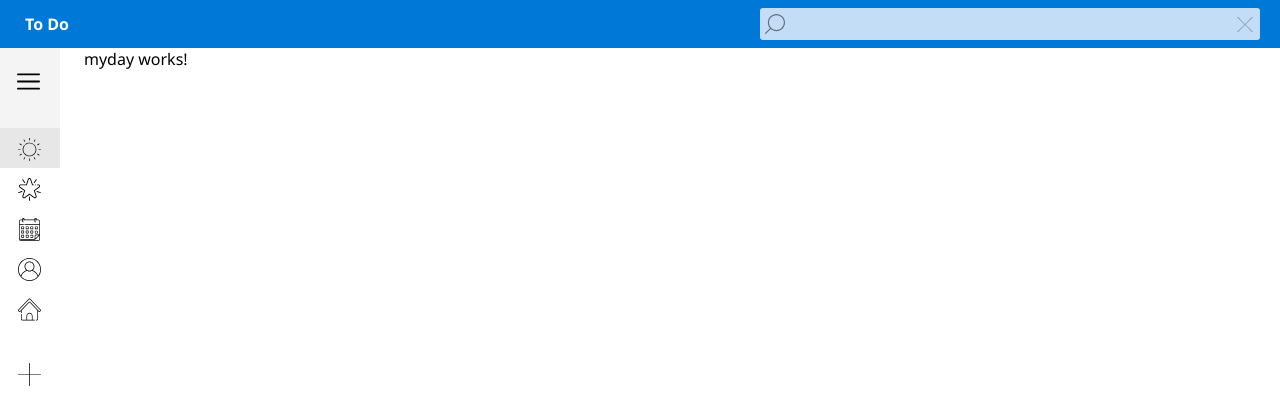
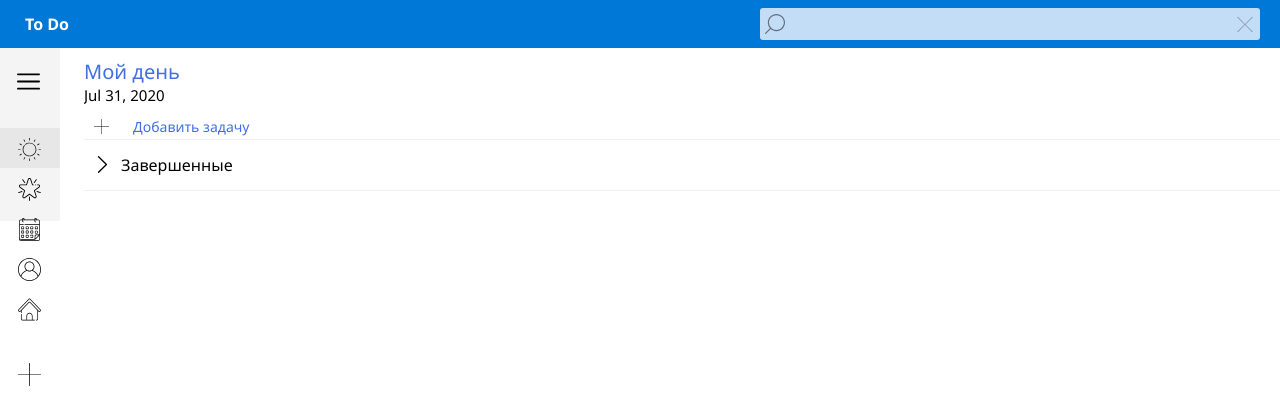
Before and after one commit to HakobjanianDavid/To-do-app-microsoft, an Angular app: page /tasks/myday in a window 1280 px wide. Shown: the top 414 px of the page. Built offline with nearby package versions, Linux system fonts and the light colour scheme; a web font is replaced by a local one.

Commit message:
:feat: add complited tasks

```diff
--- a/src/app/inbox/inbox.component.html
+++ b/src/app/inbox/inbox.component.html
@@ -24,11 +24,30 @@
 
 <div class="tasks" (click) = addTask()>
     <div class="taskItem"
-        *ngFor="let task of tasks"
+        *ngFor="let task of tasks; let i=index"
     >
-        <div class="taskItem__circle"></div>
+        <div class="taskItem__circle" (click) = "addInComplitedTask(task, i)"></div>
         <span class="taskItem__title">
             {{ task }}
         </span>
     </div>
+
+
+    <div class="" *ngIf="complitedTasks.length">
+        <div class="taskItem">
+            <div class="taskItem__circle"></div>
+            <span class="taskItem__title">
+                Завершенные
+            </span>
+        </div>
+
+        <div class="taskItem"
+            *ngFor="let complitedTask of complitedTasks"
+            >
+            <div class="taskItem__circle"></div>
+            <span class="taskItem__title">
+                {{ complitedTask }}
+            </span>
+        </div>
+    </div>
 </div>
--- a/src/app/inbox/inbox.component.ts
+++ b/src/app/inbox/inbox.component.ts
@@ -14,6 +14,7 @@
 	focusOutStyles;
 
 	tasks: string[] = [];
+	complitedTasks: string[] = [];
 
 	@ViewChild('tasksInput') inputElement: ElementRef;
 	@ViewChild('taskInputWrapper') taskInputWrapper: ElementRef;
@@ -27,6 +28,7 @@
 		this.tasks = tasksService.tasks;
 		this.focusOnStyles = tasksService.focusService;
 		this.focusOutStyles = tasksService.focusOutService;
+		this.complitedTasks = tasksService.complitedTasks;
 	}
 
 	ngOnInit(): void {
@@ -60,4 +62,9 @@
 			this.focusOutStyles();
 		}
 	}
+
+	addInComplitedTask(task, i) {
+		this.tasks.splice(i, 1);
+		this.complitedTasks.unshift(task);
+	}
 }
--- a/src/app/myday/myday.component.html
+++ b/src/app/myday/myday.component.html
@@ -1 +1,69 @@
-<p>myday works!</p>
+<div class="inboxTitle" (click) = addTask()>
+    <div class="inboxTitleHeader">
+        <span class="inboxTitleHeader__title">
+            Мой день
+        </span>
+        <span class="inboxTitleHeader__date"> {{ day | date}}</span>
+    </div>
+    <div class="inboxTitle__sortBox"></div>
+</div>
+<div class="taskInputWrapper" #taskInputWrapper>
+    <div class="taskInputAddIcon" (click) = focusToInput($event) #addIconWrapper>
+        <img src="../../assets/images/leftBarSide/plusIcon.svg" alt="plus" class="taskInputAddIcon__Img" #addIcon>
+    </div>
+
+    <input type="text" placeholder="Добавить задачу"
+    class="taskInputWrapper__inputField"
+    (click) = focusToInput($event)
+    (keydown.enter) = addTask()
+    #tasksInput [(ngModel)]="taskInput">
+
+    <button *ngIf="tasksInput.value"
+    class="taskInputWrapper__addBtn"
+    (click) = addTask()
+    >
+        Добавить
+    </button>
+</div>
+
+<div class="tasks" (click) = addTask()>
+
+    <div class="taskItem"
+        *ngFor="let task of dayTasks; let i=index"
+    >
+        <div class="taskItem__circle" (click) = "addInComplitedTask(task, i)"></div>
+        <span class="taskItem__title">
+            {{ task }}
+            <div class="">дневные</div>
+        </span>
+    </div>
+
+
+    <div *ngIf="complitedTasks.length" class="complitedTasks" #complitedTasksWrapper>
+
+        <div class="complitedTasksHeader">
+            <img class="taskitem__arrow" src="../../assets/images/arrow.svg" (click) = openComplitedTask() #img>
+            <span class="taskItem__title">
+                Завершенные
+            </span>
+        </div>
+
+        <div class="taskItem"
+            >
+            <div class="taskItem__circle"></div>
+            <span class="taskItem__title">
+                something
+            </span>
+        </div>
+
+        <div class="taskItem"
+            *ngFor="let complitedTask of complitedTasks"
+            >
+            <div class="taskItem__circle"></div>
+            <span class="taskItem__title">
+                {{ complitedTask }}
+            </span>
+        </div>
+    </div>
+
+</div>
--- a/src/app/myday/myday.component.scss
+++ b/src/app/myday/myday.component.scss
@@ -0,0 +1,142 @@
+.inboxTitle {
+    display: flex;
+    align-items: center;
+    justify-content: space-between;
+    height: 50px;
+    margin: 10px 0;
+
+    .inboxTitleHeader {
+        color: rgb(67,109,228);
+        font-size: 20px;
+        font-weight: 500;
+        white-space: nowrap;
+
+        display: flex;
+        flex-direction: column;
+
+        .inboxTitleHeader__date {
+            color: #000000;
+            font-size: 15px;
+            font-weight: 200;
+            white-space: nowrap;
+        }
+    }
+}
+
+.taskInputWrapper {
+    display: flex;
+    justify-content: space-between;
+    height: 50px;
+    border-bottom: 1.1px solid rgb(240,240,240);
+
+    .taskInputAddIcon {
+        display: flex;
+        align-items: center;
+        justify-content: center;
+        width: 35px;
+
+        .taskInputAddIcon__Img {
+            width: 15px;
+            height: 15px;
+        }
+
+        &:hover {
+            cursor: pointer;
+        }
+    }
+
+
+    .taskInputWrapper__inputField {
+        flex-grow: 2;
+        border: none;
+
+        padding-left: 14px;
+        outline: none;
+
+        &::placeholder {
+            color: rgb(67,109,228);
+            font-size: 14px;
+            font-weight: 500;
+        }
+    }
+
+    .otherColorPlaceholder {
+
+        &::placeholder {
+            color: rgb(122,131,141);
+        }
+    }
+
+    .taskInputWrapper__addBtn {
+        width: 90px;
+        background-color: inherit;
+        border: 0px;
+        color: darken($color: rgb(67,109,228), $amount: 10);
+        font-size: 15px;
+        font-weight: 600;
+        outline: none;
+        text-transform: uppercase;
+
+        &:hover {
+            cursor: pointer;
+        }
+    }
+}
+
+.tasks {
+    height: 100%;
+
+
+    .taskItem {
+        height: 50px;
+        display: flex;
+        align-items: center;
+
+        border-bottom: 1.1px solid rgb(240,240,240);
+
+        &:hover {
+            background-color: rgb(240,240,240);
+            cursor: pointer;
+        }
+
+        .taskItem__circle {
+            width: 17px;
+            height: 17px;
+            border: 1.19px solid rgb(67,109,228);
+            border-radius: 50%;
+            margin-left: 8px;
+
+            &:hover {
+                background-color: lighten($color: green, $amount: 20);
+            }
+        }
+
+        .taskItem__title {
+            padding-left: 20px;
+        }
+    }
+
+}
+
+.complitedTasks {
+    overflow: hidden;
+    height: 52px;
+
+    .complitedTasksHeader {
+        height: 50px;
+        display: flex;
+        align-items: center;
+
+        border-bottom: 1.1px solid rgb(240,240,240);
+
+        .taskitem__arrow {
+            width: 17px;
+            height: 17px;
+            margin: 0 10px;
+        }
+    }
+}
+
+.screwArrowDown {
+    transform: rotate(90deg);
+}
--- a/src/app/myday/myday.component.ts
+++ b/src/app/myday/myday.component.ts
@@ -1,15 +1,86 @@
-import { Component, OnInit } from '@angular/core';
+import { TasksServiceService } from './../services/tasks-service.service';
+import { Component, OnInit, ViewChild, ElementRef } from '@angular/core';
 
 @Component({
-  selector: 'app-myday',
-  templateUrl: './myday.component.html',
-  styleUrls: ['./myday.component.scss']
+	selector: 'app-myday',
+	templateUrl: './myday.component.html',
+	styleUrls: ['./myday.component.scss']
 })
 export class MydayComponent implements OnInit {
+	taskInput: string;
+	flag: boolean = false;
 
-  constructor() { }
+	day: Date = new Date();
 
-  ngOnInit(): void {
-  }
+	focusOnStyles;
+	focusOutStyles;
 
+	dayTasks: string[] = [];
+	complitedTasks: string[] = [];
+
+	@ViewChild('tasksInput') inputElement: ElementRef;
+	@ViewChild('taskInputWrapper') taskInputWrapper: ElementRef;
+	@ViewChild('addIcon') addIcon: ElementRef;
+	@ViewChild('addIconWrapper') addIconWrapper: ElementRef;
+	@ViewChild('complitedTasksWrapper') complitedTasksWrapper: ElementRef;
+	@ViewChild('img') img: ElementRef;
+
+	inputFocus: boolean = false;
+
+	constructor(private tasksService: TasksServiceService) {
+		this.dayTasks = tasksService.dayTasks;
+		this.focusOnStyles = tasksService.focusService;
+		this.focusOutStyles = tasksService.focusOutService;
+		this.complitedTasks = tasksService.complitedTasks;
+	}
+
+	ngOnInit(): void {
+	}
+
+	focusToInput(event) {
+		if (event.target === this.addIconWrapper.nativeElement || event.target === this.addIcon.nativeElement) {
+
+			if (this.addIcon.nativeElement.src === 'http://localhost:4200/assets/images/leftBarSide/plusIcon.svg') {
+				this.focusOnStyles();
+			}
+			else {
+				if (this.inputElement) {
+					this.addTask();
+				} else {
+					this.focusOutStyles();
+				}
+			}
+		} else {
+			this.focusOnStyles();
+		}
+	}
+
+	addTask() {
+		if (this.taskInput) {
+			this.focusOutStyles()
+
+			this.dayTasks.push(this.taskInput);
+			this.taskInput = '';
+		} else {
+			this.focusOutStyles();
+		}
+	}
+
+
+	addInComplitedTask(task, i) {
+		this.dayTasks.splice(i, 1);
+		this.complitedTasks.unshift(task);
+	}
+
+	openComplitedTask() {
+		if(!this.flag) {
+			this.complitedTasksWrapper.nativeElement.style.overflow = 'initial';
+			this.img.nativeElement.classList.add('screwArrowDown');
+			this.flag = !this.flag;
+		} else {
+			this.complitedTasksWrapper.nativeElement.style.overflow = 'hidden';
+			this.img.nativeElement.classList.remove('screwArrowDown');
+			this.flag = !this.flag;
+		}
+	}
 }
--- a/src/app/services/tasks-service.service.ts
+++ b/src/app/services/tasks-service.service.ts
@@ -1,4 +1,5 @@
 import { Injectable, ElementRef } from '@angular/core';
+
 
 @Injectable({
 	providedIn: 'root'
@@ -6,6 +7,8 @@
 export class TasksServiceService {
 
 	tasks: string[] = [];
+	dayTasks: string[] = [];
+	complitedTasks: string[] = ['1'];
 
 	inputElement: ElementRef;
 	taskInputWrapper: ElementRef;
```
Also changed, not shown: src/assets/images/arrow.svg (added).
